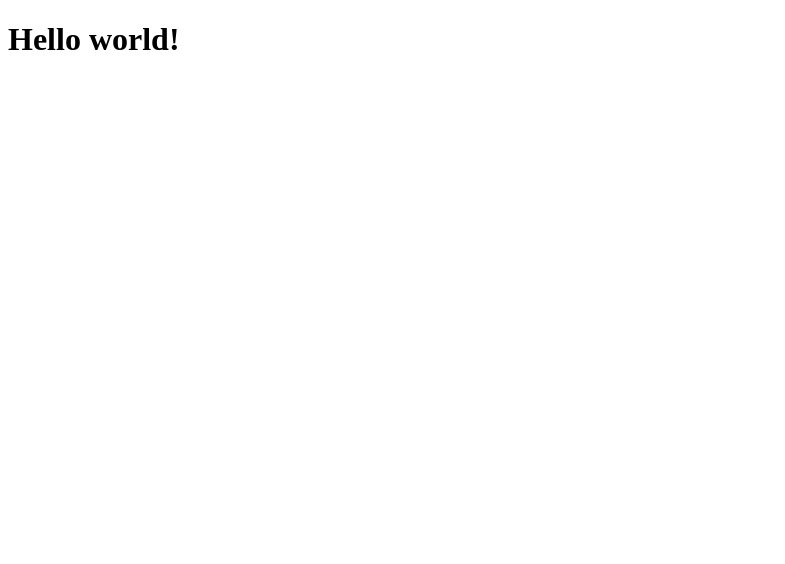
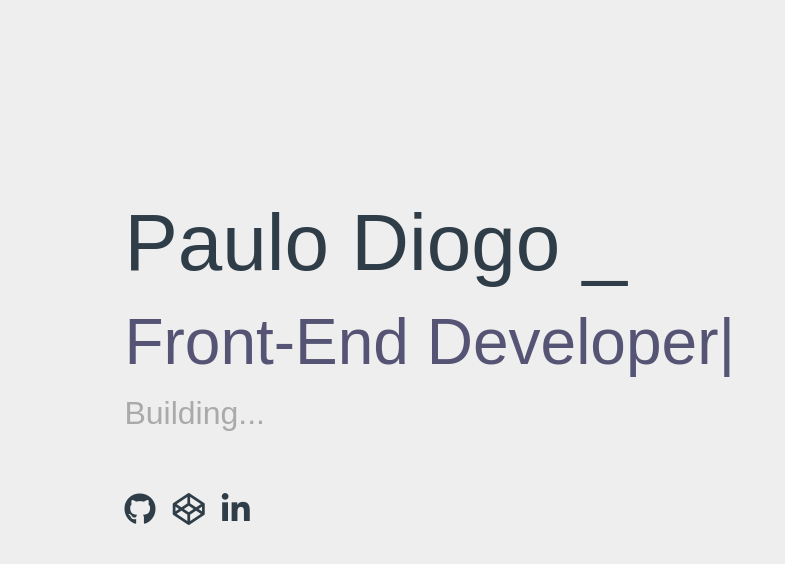
Before and after one commit to pndiogo/pndiogo.github.io, a plain HTML site: page index.html in a window 1280 px wide. Shown: the whole page, without its empty margins (0-785 px from the left). Drawn offline with nearby package versions, Linux system fonts and the light colour scheme.

Commit message:
Initial commit, temporary landing page

```diff
--- /dev/null
+++ b/css/style.css
@@ -0,0 +1,81 @@
+body {
+  font-family: 'Raleway', sans-serif;
+  height: 100vh;
+  background: #eee;
+  color: #2e3d48;
+  overflow: hidden;
+}
+
+.container {
+  display: flex;
+  flex-direction: column;
+  justify-content: center;
+  height: 90vh;
+  padding: 0 3rem;
+  /* margin-top: -50px; */
+}
+
+h1,
+h2,
+h3 {
+  font-weight: 200;
+  margin: 0.4rem;
+}
+
+h1 {
+  font-size: 5rem;
+}
+
+h2 {
+  font-size: 4rem;
+  color: #2e3d48;
+}
+
+h3 {
+  font-size: 2rem;
+  color: #aaa;
+}
+
+/* Footer */
+footer {
+  margin-top: 3rem;
+}
+
+footer .fab {
+  margin: 0.4rem;
+}
+
+footer a {
+  color: #2e3d48;
+  transition: all 0.2s ease-out;
+}
+
+footer a:hover {
+  color: rgb(86, 84, 116);
+  cursor: pointer;
+}
+
+/* Cursor */
+.txt-type .txt {
+  padding-right: 3px;
+  color: rgb(86, 84, 116);
+}
+
+.blinking-cursor {
+  color: rgb(86, 84, 116);
+  -webkit-animation: 1s blink step-end infinite;
+  -moz-animation: 1s blink step-end infinite;
+  -ms-animation: 1s blink step-end infinite;
+  -o-animation: 1s blink step-end infinite;
+  animation: 1s blink step-end infinite;
+}
+
+@keyframes blink {
+  from,
+  to {
+    color: rgb(86, 84, 116);
+  }
+  50% {
+    color: transparent;
+  }
+}
--- a/index.html
+++ b/index.html
@@ -1,12 +1,44 @@
-<!DOCTYPE html>
+<!doctype html>
 <html lang="en">
+
 <head>
-    <meta charset="UTF-8">
-    <meta name="viewport" content="width=device-width, initial-scale=1.0">
-    <meta http-equiv="X-UA-Compatible" content="ie=edge">
-    <title>Document</title>
+    <!-- Required meta tags -->
+    <meta charset="utf-8">
+    <meta name="viewport" content="width=device-width, initial-scale=1, shrink-to-fit=no">
+    <!-- Bootstrap CSS -->
+    <link rel="stylesheet" href="https://stackpath.bootstrapcdn.com/bootstrap/4.1.3/css/bootstrap.min.css" integrity="sha384-MCw98/SFnGE8fJT3GXwEOngsV7Zt27NXFoaoApmYm81iuXoPkFOJwJ8ERdknLPMO"
+        crossorigin="anonymous">
+    <link rel="stylesheet" href="https://use.fontawesome.com/releases/v5.4.1/css/all.css" integrity="sha384-5sAR7xN1Nv6T6+dT2mhtzEpVJvfS3NScPQTrOxhwjIuvcA67KV2R5Jz6kr4abQsz"
+        crossorigin="anonymous">
+    <link rel="stylesheet" href="css/style.css">
+    <title>Paulo Diogo _ Font-End Dev</title>
 </head>
+
 <body>
-    <h1>Hello world!</h1>
+
+    <div class="container">
+
+        <h1>Paulo Diogo _</h1>
+        <h2><span class="txt-type" data-wait="3000" data-words='["Front-End Developer","Maker", "Passionate"]'></span></h2>
+        <h3>Building...</h3>
+
+        <footer>
+            <a href="https://github.com/pndiogo" target="_blank"><i class="fab fa-github fa-2x"></i></a>
+            <a href="https://codepen.io/pndiogo/" target="_blank"><i class="fab fa-codepen fa-2x"></i></a>
+            <a href="https://www.linkedin.com/in/pndiogo/" target="_blank"><i class="fab fa-linkedin-in fa-2x"></i></a>
+        </footer>
+
+    </div>
+
+    <!-- Optional JavaScript -->
+    <script src="js/main.js"></script>
+    <!-- jQuery first, then Popper.js, then Bootstrap JS -->
+    <script src="https://code.jquery.com/jquery-3.3.1.slim.min.js" integrity="sha384-q8i/X+965DzO0rT7abK41JStQIAqVgRVzpbzo5smXKp4YfRvH+8abtTE1Pi6jizo"
+        crossorigin="anonymous"></script>
+    <script src="https://cdnjs.cloudflare.com/ajax/libs/popper.js/1.14.3/umd/popper.min.js" integrity="sha384-ZMP7rVo3mIykV+2+9J3UJ46jBk0WLaUAdn689aCwoqbBJiSnjAK/l8WvCWPIPm49"
+        crossorigin="anonymous"></script>
+    <script src="https://stackpath.bootstrapcdn.com/bootstrap/4.1.3/js/bootstrap.min.js" integrity="sha384-ChfqqxuZUCnJSK3+MXmPNIyE6ZbWh2IMqE241rYiqJxyMiZ6OW/JmZQ5stwEULTy"
+        crossorigin="anonymous"></script>
 </body>
+
 </html>
--- /dev/null
+++ b/js/main.js
@@ -0,0 +1,67 @@
+class TypeWritter {
+  constructor(txtElement, words, wait = 3000) {
+    this.txtElement = txtElement;
+    this.words = words;
+    this.txt = '';
+    this.wordIndex = 0;
+    this.wait = parseInt(wait, 10);
+    this.type();
+    this.isDeleting = false;
+  }
+
+  // Type Method
+  type() {
+    // Current index of word
+    const current = this.wordIndex % this.words.length;
+    // Get full text of current word
+    const fullTxt = this.words[current];
+    // Check if deleting
+    if (this.isDeleting) {
+      // Remove char
+      this.txt = fullTxt.substring(0, this.txt.length - 1);
+    } else {
+      // Add char
+      this.txt = fullTxt.substring(0, this.txt.length + 1);
+    }
+
+    //Insert txt into element
+    this.txtElement.innerHTML = `<span class="txt">${
+      this.txt
+    }<span class="blinking-cursor">|</span></span>`;
+
+    // Initial type Speed
+    let typeSpeed = 150;
+
+    if (this.isDeleting) {
+      typeSpeed /= 2;
+    }
+
+    // If word is complete
+    if (!this.isDeleting && this.txt === fullTxt) {
+      // Make pause at end
+      typeSpeed = this.wait;
+      // Set delete to true
+      this.isDeleting = true;
+    } else if (this.isDeleting && this.txt === '') {
+      this.isDeleting = false;
+      // Move to next word
+      this.wordIndex++;
+      // Pause before start typing
+      typeSpeed = 500;
+    }
+
+    setTimeout(() => this.type(), typeSpeed);
+  }
+}
+
+// Init on DOM  Load
+document.addEventListener('DOMContentLoaded', init);
+
+// Init App
+function init() {
+  const txtElement = document.querySelector('.txt-type');
+  const words = JSON.parse(txtElement.getAttribute('data-words'));
+  const wait = txtElement.getAttribute('data-wait');
+  // Init TypeWritter
+  new TypeWritter(txtElement, words, wait);
+}
```
